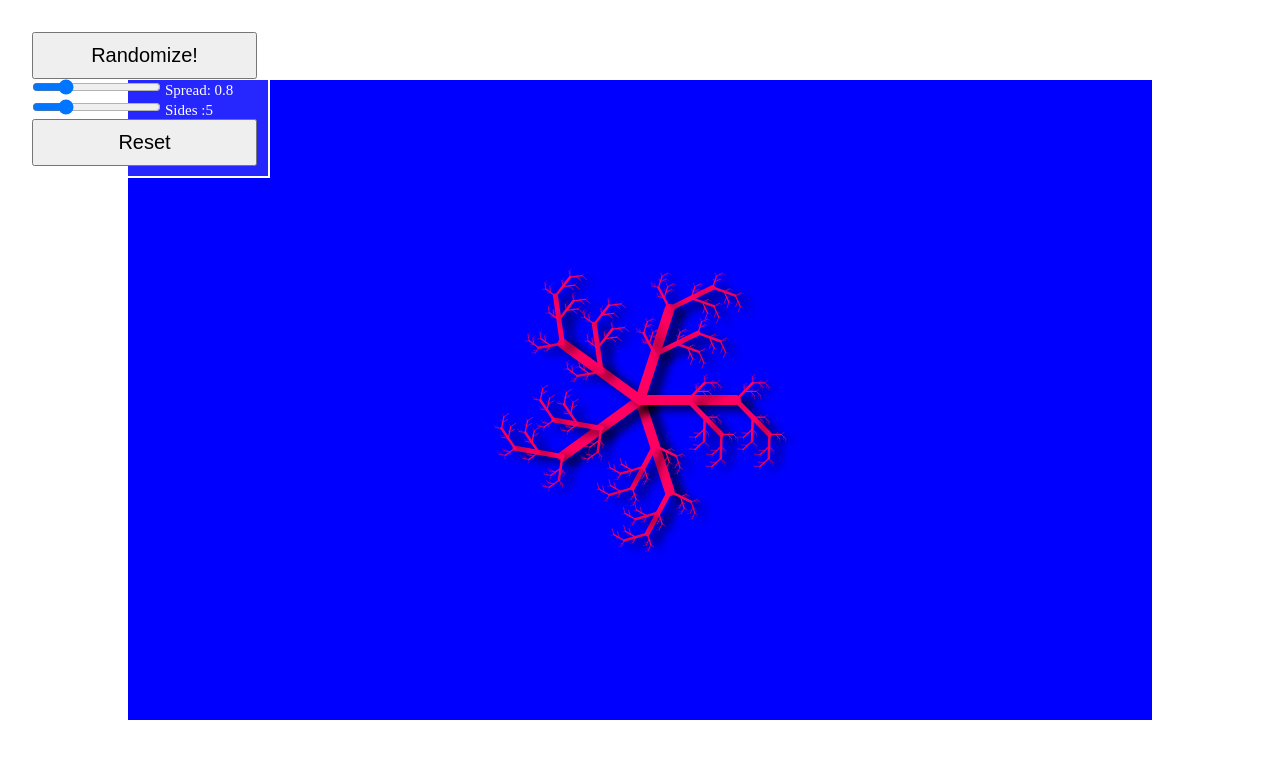
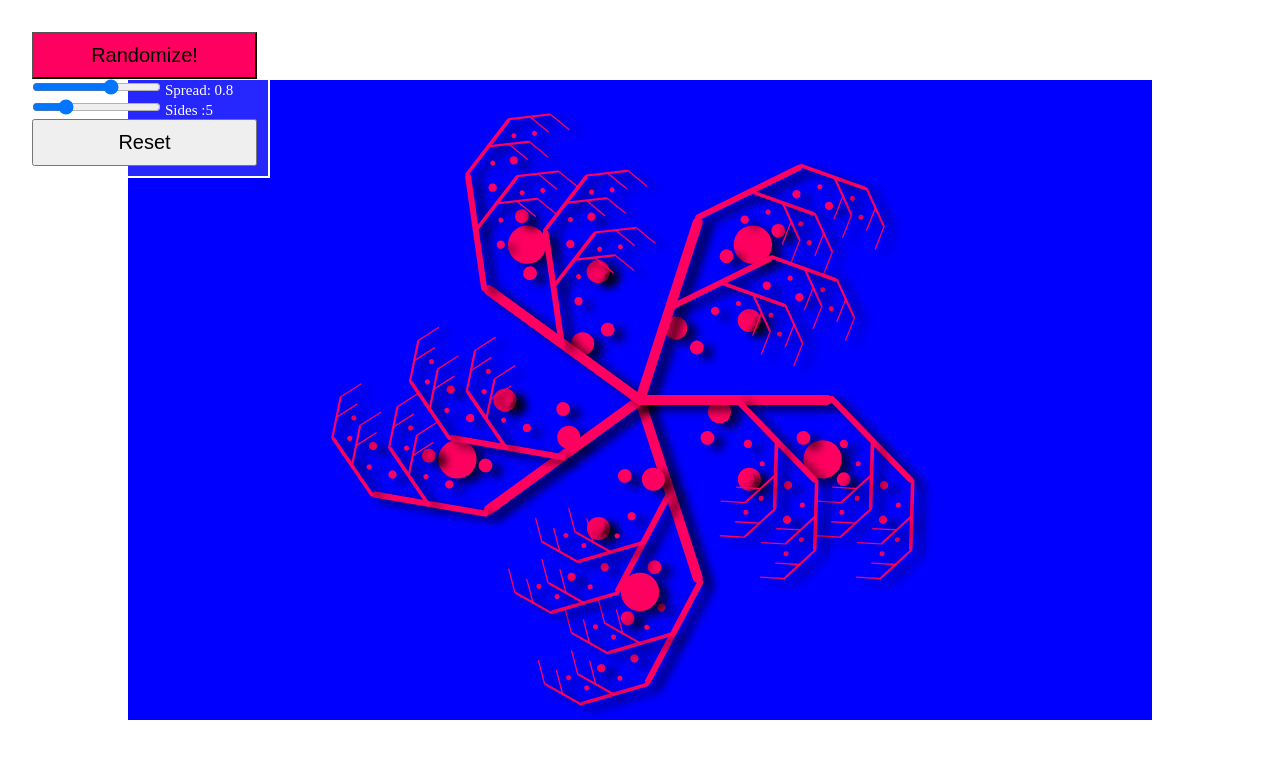
Before and after one commit to LimeTopHatter2048/Learn-Creative-Coding, a plain HTML site: page Fractals/index.html in a window 1280 px wide. Drawn offline with Linux system fonts and the light colour scheme.

Commit message:
fractal hooks

```diff
--- a/Fractals/index.html
+++ b/Fractals/index.html
@@ -12,7 +12,7 @@
     <div id="controls">
         <button id="randomizeButton">Randomize!</button>
         <div>
-            <input id="spread" type="range" min="0.1" max="3.1" step="0.02" value="1">
+            <input id="spread" type="range" min="-3.1" max="3.1" step="0.02" value="1">
             <label for="spread">Spread: </label>
         </div>
         <div>
--- a/Fractals/script.js
+++ b/Fractals/script.js
@@ -21,10 +21,10 @@ window.addEventListener('load', function(){
 
 
     let sides = 5;
-    let scale = 0.5; // big, small
+    let scale = 0.6; // big, small
     let spread = 0.8; //rotate()
     let color = 'hsl('+ Math.random() * 360 +', 100%, 50%)';
-    let lineWidth = Math.floor(Math.random() * 20 + 10); // ctx.value
+    let lineWidth = Math.floor(Math.random() * 10 + 5); // ctx.value
 
     // controls
     const RandomizeButton = document.getElementById('randomizeButton');
@@ -49,11 +49,11 @@ window.addEventListener('load', function(){
         if(level > maxLevel) return;
         ctx.beginPath();
         ctx.moveTo(0,0);
-        ctx.lineTo(size, 0);
+        ctx.lineTo(size -5, 0);
         ctx.stroke();
         for (let i = 0; i < branches; i++){
             ctx.save();
-            ctx.translate(size- (size/branches) * i, 0);
+            ctx.translate(size- (size/branches) * i, -1);
             ctx.scale(scale,scale);
 
             // positive
@@ -62,31 +62,27 @@ window.addEventListener('load', function(){
             drawBranch(level +1);
             ctx.restore();
 
-            // negative
-            ctx.save();
-            ctx.rotate(-spread);
-            ctx.scale(scale,scale);
-            drawBranch(level +1);
-            ctx.restore();
-
             ctx.restore();
         }
-
+        ctx.beginPath();
+        ctx.arc(0,size, size * 0.1, 0, Math.PI * 2);
+        ctx.fill();
     }
 
     function drawFractal(){
         ctx.clearRect(0,0,canvas.width,canvas.height);
-        ctx.strokeStyle = color;
         ctx.save();
         ctx.lineWidth = lineWidth;
+        ctx.strokeStyle = color;
+        ctx.fillStyle = color;
         ctx.translate(canvas.width/2,canvas.height/2);
-        ctx.scale(scale,scale);
-        ctx.rotate(0);
+
         for (let i = 0; i< sides; i++){
             ctx.rotate((Math.PI * 2)/sides);
             drawBranch(0);
         }
         ctx.restore();
+        RandomizeButton.style.backgroundColor = color;
     }
     drawFractal();
 
```
